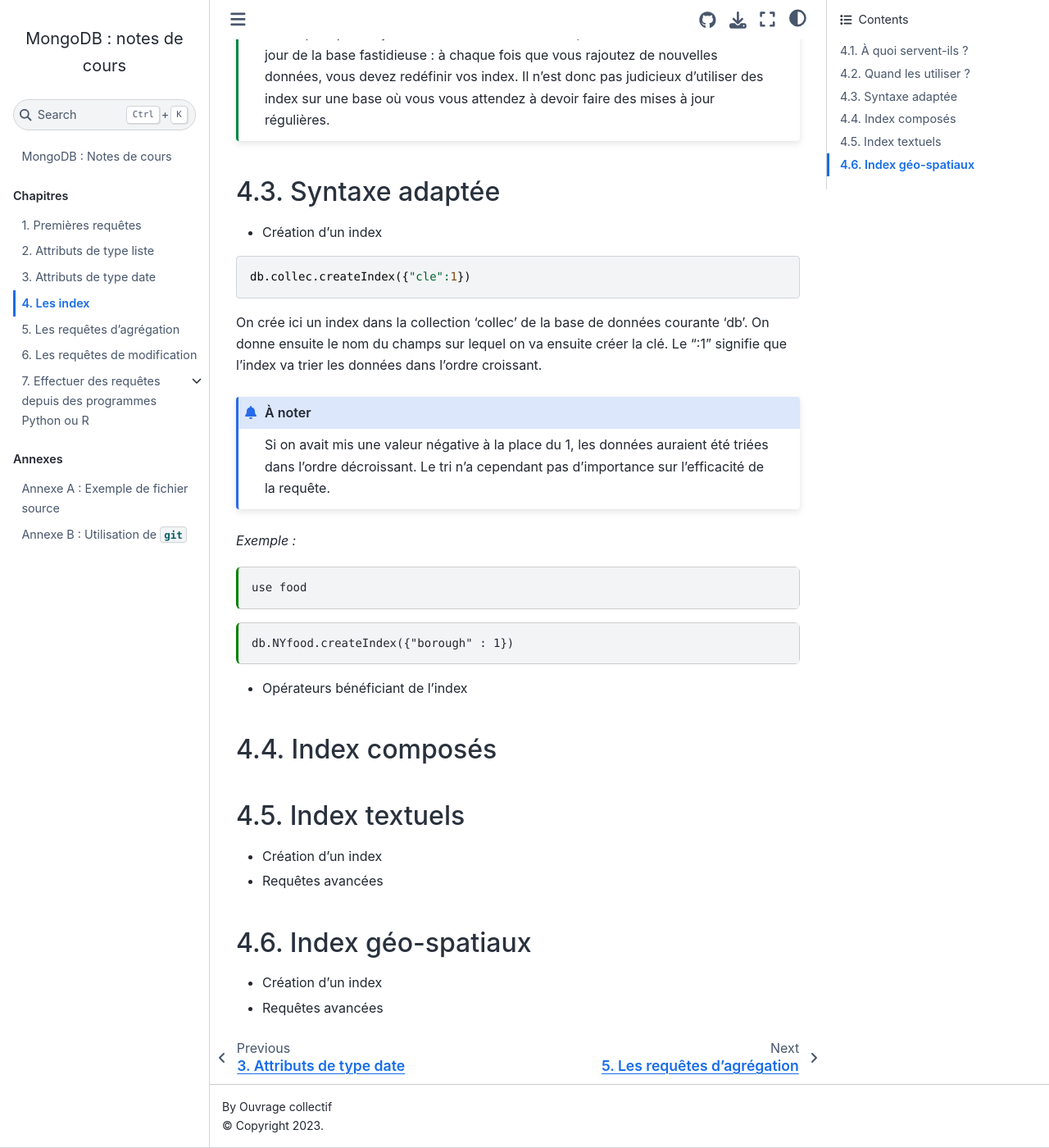
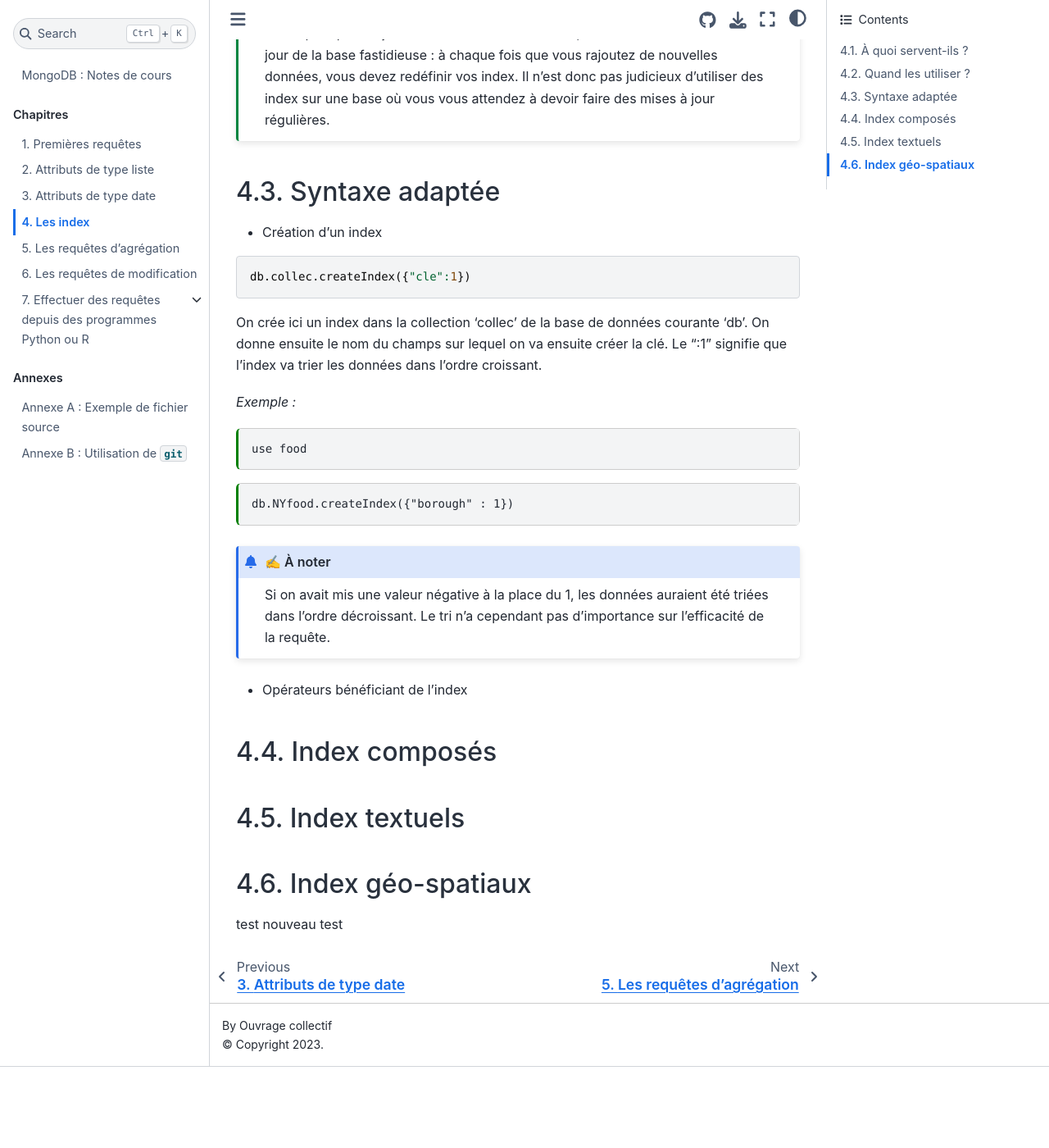
Before and after one commit to rtavenar/mongo_book, a Jupyter Book: the page built from content/04_index.md, in a window 1280 px wide and 1400 px high, scrolled down 901 px. Shown: the whole window at 82% size. Built offline with Jupyter Book 1.0.4 settings and Sphinx 7.4.7 and the Sphinx Book theme 1.1.4, drawn with Linux system fonts in a browser that asks for light colours; after the commit the page ends 2202 px from its top, so only the background shows below that.

Commit message:
Update 04_index.md

````diff
--- a/content/04_index.md
+++ b/content/04_index.md
@@ -32,11 +32,11 @@
 On met en place des index à chaque fois qu'on s'attend à avoir beaucoup de requêtes sur une clé (resp. un ensemble de clés).
 Par exemple, on souhaite récupérer les notes d'un étudiant à l'aide de son numéro étudiant. Il faudra alors mettre un index sur la clé "numéro étudiant" afin des réaliser des requetes efficaces pour retrouver toutes les informations de l'étudiant en fonction de son numéro.
 
-```{admonition} Attention
+```{admonition} ⚠️ Attention
 :class: tip
-On ne peut pas toujours utiliser des index. En effet, les index rendent la mise à jour de la base fastidieuse : à chaque fois que
-vous rajoutez de nouvelles données, vous devez redéfinir vos index. Il n'est donc pas judicieux d'utiliser des index sur une base
-où vous vous attendez à devoir faire des mises à jour régulières.
+On ne peut pas toujours utiliser des index. En effet, les index rendent la mise à jour de la base fastidieuse : à chaque fois que vous
+rajoutez de nouvelles données, vous devez redéfinir vos index. Il n'est donc pas judicieux d'utiliser des index sur une base où vous vous
+attendez à devoir faire des mises à jour régulières.
 ```
 
 ## Syntaxe adaptée
@@ -47,11 +47,6 @@
 db.collec.createIndex({"cle":1})
 ```
 On crée ici un index dans la collection 'collec' de la base de données courante 'db'. On donne ensuite le nom du champs sur lequel on va ensuite créer la clé. Le ":1" signifie que l'index va trier les données dans l'ordre croissant.
-
-```{admonition} À noter
-Si on avait mis une valeur négative à la place du 1, les données auraient été triées dans l'ordre décroissant.
-Le tri n'a cependant pas d'importance sur l'efficacité de la requête.
-```
 
 _Exemple :_
 
@@ -67,16 +62,15 @@
 db.NYfood.createIndex({"borough" : 1})
 ```
 
+```{admonition} ✍ À noter
+Si on avait mis une valeur négative à la place du 1, les données auraient été triées dans l'ordre décroissant.
+Le tri n'a cependant pas d'importance sur l'efficacité de la requête.
+```
 * Opérateurs bénéficiant de l’index
 
 ## Index composés
 
 ## Index textuels
 
-* Création d'un index
-* Requêtes avancées
-
 ## Index géo-spatiaux
-
-* Création d'un index
-* Requêtes avancées
+test nouveau test
````
